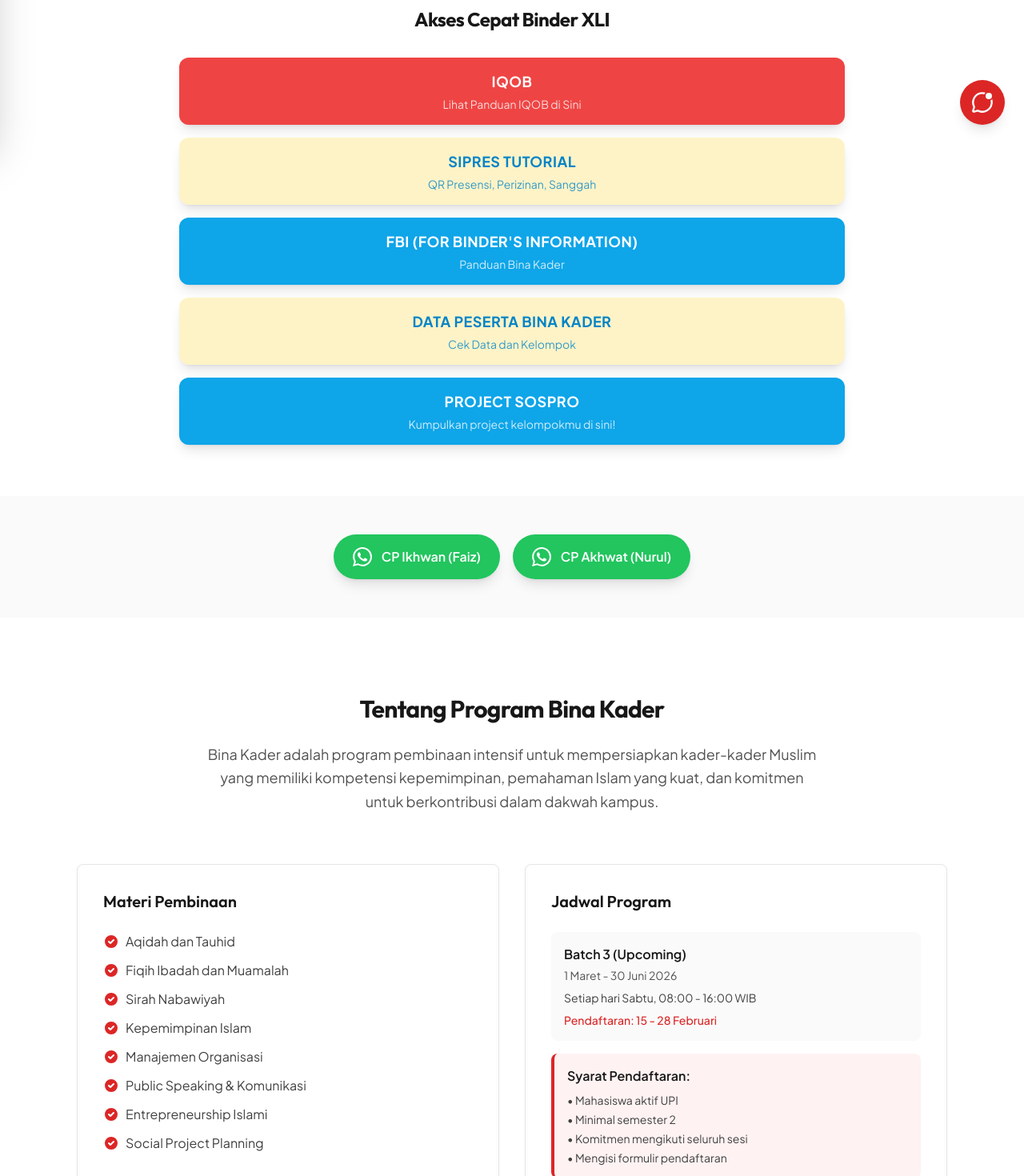
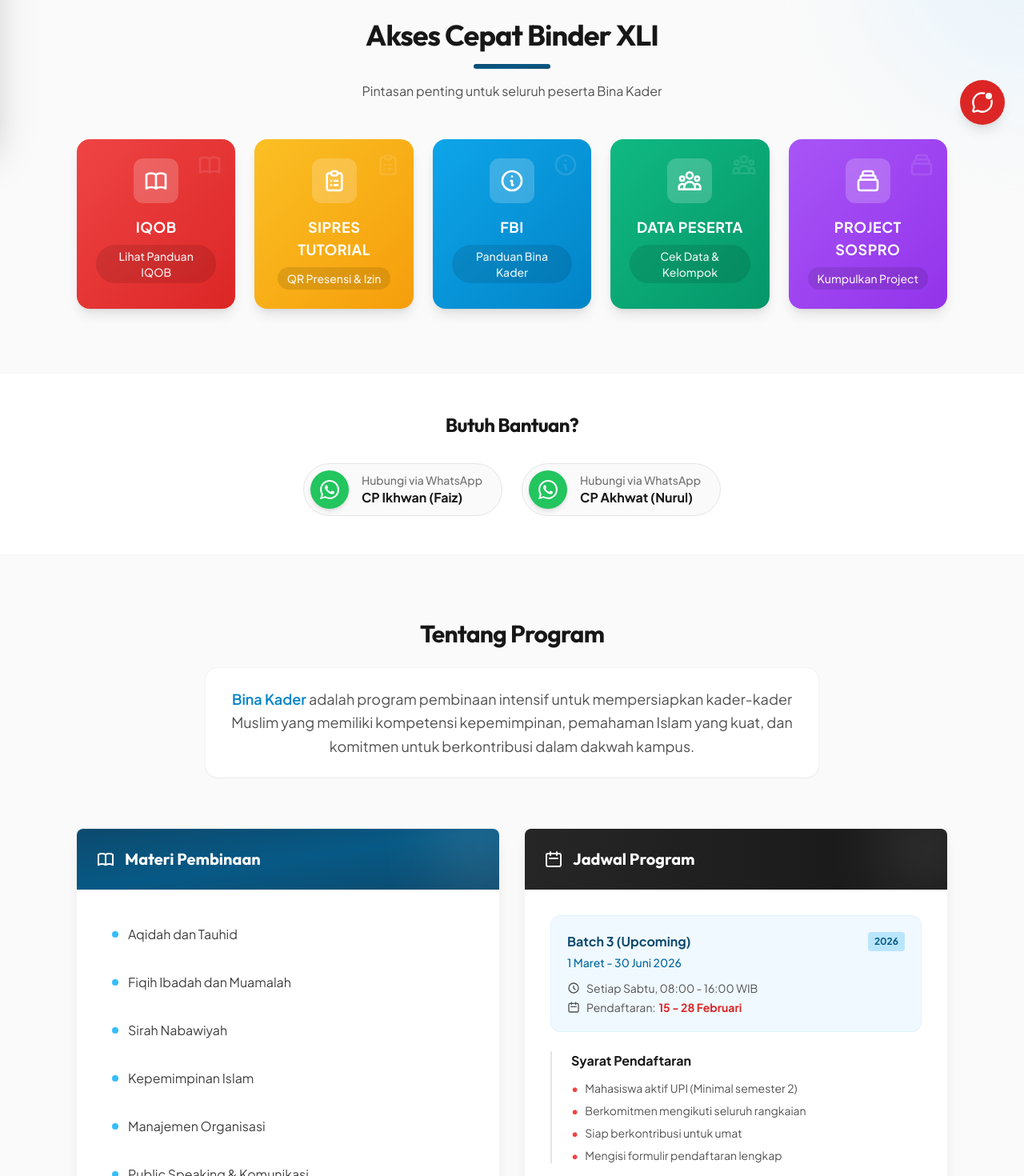
Before and after one commit to Muhtaromalbayt/tutorial-pai-upi, a Next.js app: page /program/bina-kader in a window 1280 px wide. Shown: the part 620-2090 px from the top of the page at 80% size. Built offline with nearby package versions, Linux system fonts and the light colour scheme.

Commit message:
feat: redesign Bina Kader page with modern cards and ocean theme

```diff
--- a/app/program/bina-kader/page.tsx
+++ b/app/program/bina-kader/page.tsx
@@ -4,44 +4,69 @@ import Link from "next/link";
 const quickLinks = [
     {
         title: "IQOB",
-        subtitle: "Lihat Panduan IQOB di Sini",
+        subtitle: "Lihat Panduan IQOB",
         url: "https://docs.google.com/document/d/1jiB84pmvKZSP2no5CxxWxKgL-az-JUZTonZWYjxg7MY/edit?usp=drivesdk",
-        color: "bg-red-500 hover:bg-red-600",
+        color: "from-red-500 to-red-600",
+        icon: (
+            <svg className="w-8 h-8 text-white" fill="none" stroke="currentColor" viewBox="0 0 24 24">
+                <path strokeLinecap="round" strokeLinejoin="round" strokeWidth={2} d="M12 6.253v13m0-13C10.832 5.477 9.246 5 7.5 5S4.168 5.477 3 6.253v13C4.168 18.477 5.754 18 7.5 18s3.332.477 4.5 1.253m0-13C13.168 5.477 14.754 5 16.5 5c1.747 0 3.332.477 4.5 1.253v13C19.832 18.477 18.247 18 16.5 18c-1.746 0-3.332.477-4.5 1.253" />
+            </svg>
+        )
     },
     {
         title: "SIPRES TUTORIAL",
-        subtitle: "QR Presensi, Perizinan, Sanggah",
+        subtitle: "QR Presensi & Izin",
         url: "https://bio.site/sipresbinderxli",
-        color: "bg-amber-100 hover:bg-amber-200 text-sky-600",
+        color: "from-amber-400 to-amber-500",
+        icon: (
+            <svg className="w-8 h-8 text-white" fill="none" stroke="currentColor" viewBox="0 0 24 24">
+                <path strokeLinecap="round" strokeLinejoin="round" strokeWidth={2} d="M9 5H7a2 2 0 00-2 2v12a2 2 0 002 2h10a2 2 0 002-2V7a2 2 0 00-2-2h-2M9 5a2 2 0 002 2h2a2 2 0 002-2M9 5a2 2 0 012-2h2a2 2 0 012 2m-3 7h3m-3 4h3m-6-4h.01M9 16h.01" />
+            </svg>
+        )
     },
     {
-        title: "FBI (For Binder's Information)",
+        title: "FBI",
         subtitle: "Panduan Bina Kader",
         url: "https://drive.google.com/drive/folders/1No1fiKbFD2OACPPfDO-_roZzcrz3JHhJ?usp=drive_link",
-        color: "bg-sky-500 hover:bg-sky-600",
+        color: "from-sky-500 to-sky-600",
+        icon: (
+            <svg className="w-8 h-8 text-white" fill="none" stroke="currentColor" viewBox="0 0 24 24">
+                <path strokeLinecap="round" strokeLinejoin="round" strokeWidth={2} d="M13 16h-1v-4h-1m1-4h.01M21 12a9 9 0 11-18 0 9 9 0 0118 0z" />
+            </svg>
+        )
     },
     {
-        title: "DATA PESERTA BINA KADER",
-        subtitle: "Cek Data dan Kelompok",
+        title: "DATA PESERTA",
+        subtitle: "Cek Data & Kelompok",
         url: "https://docs.google.com/spreadsheets/d/1WqwU6QTcGuQ5lUnVrGAU35CO4_M1Xc96SeGzc98fXJE/edit?usp=sharing",
-        color: "bg-amber-100 hover:bg-amber-200 text-sky-600",
+        color: "from-emerald-500 to-emerald-600",
+        icon: (
+            <svg className="w-8 h-8 text-white" fill="none" stroke="currentColor" viewBox="0 0 24 24">
+                <path strokeLinecap="round" strokeLinejoin="round" strokeWidth={2} d="M17 20h5v-2a3 3 0 00-5.356-1.857M17 20H7m10 0v-2c0-.656-.126-1.283-.356-1.857M7 20H2v-2a3 3 0 015.356-1.857M7 20v-2c0-.656.126-1.283.356-1.857m0 0a5.002 5.002 0 019.288 0M15 7a3 3 0 11-6 0 3 3 0 016 0zm6 3a2 2 0 11-4 0 2 2 0 014 0zM7 10a2 2 0 11-4 0 2 2 0 014 0z" />
+            </svg>
+        )
     },
     {
         title: "PROJECT SOSPRO",
-        subtitle: "Kumpulkan project kelompokmu di sini!",
+        subtitle: "Kumpulkan Project",
         url: "https://drive.google.com/folderview?id=1YpQN7ygIm5MXac3OypJCNlbyGfStA6I5",
-        color: "bg-sky-500 hover:bg-sky-600",
+        color: "from-purple-500 to-purple-600",
+        icon: (
+            <svg className="w-8 h-8 text-white" fill="none" stroke="currentColor" viewBox="0 0 24 24">
+                <path strokeLinecap="round" strokeLinejoin="round" strokeWidth={2} d="M19 11H5m14 0a2 2 0 012 2v6a2 2 0 01-2 2H5a2 2 0 01-2-2v-6a2 2 0 012-2m14 0V9a2 2 0 00-2-2M5 11V9a2 2 0 012-2m0 0V5a2 2 0 012-2h6a2 2 0 012 2v2M7 7h10" />
+            </svg>
+        )
     },
 ];
 
 const contactPersons = [
-    { name: "CP Ikhwan (Faiz)", phone: "+62895400530007" },
-    { name: "CP Akhwat (Nurul)", phone: "+6285182924117" },
+    { name: "CP Ikhwan (Faiz)", phone: "+62895400530007", gender: "male" },
+    { name: "CP Akhwat (Nurul)", phone: "+6285182924117", gender: "female" },
 ];
 
 export default function BinaKaderPage() {
     return (
-        <div>
+        <div className="bg-neutral-50 min-h-screen">
             <Hero
                 title="Bina Kader"
                 subtitle="BISA! BISA! BISA! YES! ALLAHUAKBAR!!"
@@ -49,23 +74,41 @@ export default function BinaKaderPage() {
             />
 
             {/* Quick Links Section */}
-            <section className="py-16 bg-white">
-                <div className="container-upi max-w-4xl">
-                    <h2 className="text-2xl font-bold text-neutral-900 text-center mb-8">
+            <section className="py-20 relative overflow-hidden">
+                <div className="absolute top-0 right-0 w-96 h-96 bg-ocean-100/50 rounded-full blur-3xl -mr-48 -mt-48 pointer-events-none" />
+                <div className="container-upi max-w-6xl relative z-10">
+                    <div className="text-center mb-12">
+                        <h2 className="text-3xl md:text-4xl font-bold text-neutral-900 mb-4 font-heading">
                             Akses Cepat Binder XLI
                         </h2>
-                    <div className="space-y-4">
+                        <div className="w-24 h-1.5 bg-gradient-ocean mx-auto rounded-full"></div>
+                        <p className="mt-4 text-neutral-600">
+                            Pintasan penting untuk seluruh peserta Bina Kader
+                        </p>
+                    </div>
+
+                    <div className="grid grid-cols-2 lg:grid-cols-5 gap-4 md:gap-6">
                         {quickLinks.map((link, i) => (
                             <Link
                                 key={i}
                                 href={link.url}
                                 target="_blank"
                                 rel="noopener noreferrer"
-                                className={`block w-full p-4 rounded-xl text-center transition-all transform hover:scale-[1.02] shadow-lg ${link.color} ${!link.color.includes('text-') ? 'text-white' : ''}`}
+                                className={`group relative p-6 rounded-2xl bg-gradient-to-br ${link.color} shadow-lg hover:shadow-xl transition-all duration-300 transform hover:-translate-y-1 overflow-hidden`}
                             >
-                                <div className="font-bold text-lg uppercase tracking-wide">{link.title}</div>
-                                <div className={`text-sm mt-1 ${link.color.includes('text-') ? 'opacity-80' : 'text-white/80'}`}>
+                                <div className="absolute top-0 right-0 p-4 opacity-10 group-hover:opacity-20 transition-opacity transform group-hover:scale-110 duration-500">
+                                    {link.icon}
+                                </div>
+                                <div className="relative z-10 flex flex-col items-center text-center">
+                                    <div className="mb-4 p-3 bg-white/20 rounded-xl backdrop-blur-sm">
+                                        {link.icon}
+                                    </div>
+                                    <div className="font-bold text-white text-base md:text-lg uppercase tracking-wide leading-tight mb-2">
+                                        {link.title}
+                                    </div>
+                                    <div className="text-xs md:text-sm text-white/90 font-medium bg-black/10 px-3 py-1 rounded-full backdrop-blur-sm">
                                         {link.subtitle}
+                                    </div>
                                 </div>
                             </Link>
                         ))}
@@ -74,21 +117,27 @@ export default function BinaKaderPage() {
             </section>
 
             {/* Contact Person Section */}
-            <section className="py-12 bg-neutral-50">
-                <div className="container-upi max-w-4xl">
-                    <div className="flex flex-col sm:flex-row gap-4 justify-center">
+            <section className="py-12 bg-white border-y border-neutral-100">
+                <div className="container-upi max-w-4xl text-center">
+                    <h2 className="text-2xl font-bold text-neutral-900 mb-8 font-heading">Butuh Bantuan?</h2>
+                    <div className="flex flex-col sm:flex-row gap-6 justify-center">
                         {contactPersons.map((cp, i) => (
                             <Link
                                 key={i}
                                 href={`https://wa.me/${cp.phone.replace(/\+/g, '')}`}
                                 target="_blank"
                                 rel="noopener noreferrer"
-                                className="flex items-center justify-center gap-3 px-6 py-4 bg-green-500 hover:bg-green-600 text-white rounded-full transition-all transform hover:scale-105 shadow-lg"
+                                className="group flex items-center p-2 pr-6 bg-neutral-50 hover:bg-green-50 rounded-full border border-neutral-200 hover:border-green-200 transition-all duration-300 hover:shadow-md"
                             >
+                                <div className="w-12 h-12 bg-green-500 rounded-full flex items-center justify-center text-white mr-4 shadow-md group-hover:scale-110 transition-transform">
                                     <svg className="w-6 h-6" fill="currentColor" viewBox="0 0 24 24">
                                         <path d="M17.472 14.382c-.297-.149-1.758-.867-2.03-.967-.273-.099-.471-.148-.67.15-.197.297-.767.966-.94 1.164-.173.199-.347.223-.644.075-.297-.15-1.255-.463-2.39-1.475-.883-.788-1.48-1.761-1.653-2.059-.173-.297-.018-.458.13-.606.134-.133.298-.347.446-.52.149-.174.198-.298.298-.497.099-.198.05-.371-.025-.52-.075-.149-.669-1.612-.916-2.207-.242-.579-.487-.5-.669-.51-.173-.008-.371-.01-.57-.01-.198 0-.52.074-.792.372-.272.297-1.04 1.016-1.04 2.479 0 1.462 1.065 2.875 1.213 3.074.149.198 2.096 3.2 5.077 4.487.709.306 1.262.489 1.694.625.712.227 1.36.195 1.871.118.571-.085 1.758-.719 2.006-1.413.248-.694.248-1.289.173-1.413-.074-.124-.272-.198-.57-.347m-5.421 7.403h-.004a9.87 9.87 0 01-5.031-1.378l-.361-.214-3.741.982.998-3.648-.235-.374a9.86 9.86 0 01-1.51-5.26c.001-5.45 4.436-9.884 9.888-9.884 2.64 0 5.122 1.03 6.988 2.898a9.825 9.825 0 012.893 6.994c-.003 5.45-4.437 9.884-9.885 9.884m8.413-18.297A11.815 11.815 0 0012.05 0C5.495 0 .16 5.335.157 11.892c0 2.096.547 4.142 1.588 5.945L.057 24l6.305-1.654a11.882 11.882 0 005.683 1.448h.005c6.554 0 11.89-5.335 11.893-11.893a11.821 11.821 0 00-3.48-8.413z" />
                                     </svg>
-                                <span className="font-semibold">{cp.name}</span>
+                                </div>
+                                <div className="text-left">
+                                    <div className="text-sm text-neutral-500 font-medium">Hubungi via WhatsApp</div>
+                                    <div className="font-bold text-neutral-900 group-hover:text-green-600 transition-colors">{cp.name}</div>
+                                </div>
                             </Link>
                         ))}
                     </div>
@@ -96,21 +145,29 @@ export default function BinaKaderPage() {
             </section>
 
             {/* Program Info Section */}
-            <section className="section-academic">
+            <section className="py-20">
                 <div className="container-upi max-w-6xl">
                     <div className="max-w-3xl mx-auto text-center mb-16">
-                        <h2 className="text-3xl font-bold text-neutral-900 mb-6">
-                            Tentang Program Bina Kader
+                        <h2 className="text-3xl font-bold text-neutral-900 mb-6 font-heading">
+                            Tentang Program
                         </h2>
-                        <p className="text-lg text-neutral-600 leading-relaxed">
-                            Bina Kader adalah program pembinaan intensif untuk mempersiapkan kader-kader Muslim yang memiliki kompetensi kepemimpinan, pemahaman Islam yang kuat, dan komitmen untuk berkontribusi dalam dakwah kampus.
+                        <p className="text-lg text-neutral-600 leading-relaxed bg-white p-6 rounded-2xl shadow-sm border border-neutral-100">
+                            <span className="font-semibold text-ocean-600">Bina Kader</span> adalah program pembinaan intensif untuk mempersiapkan kader-kader Muslim yang memiliki kompetensi kepemimpinan, pemahaman Islam yang kuat, dan komitmen untuk berkontribusi dalam dakwah kampus.
                         </p>
                     </div>
 
                     <div className="grid grid-cols-1 md:grid-cols-2 gap-8 mb-16">
-                        <div className="card-academic p-8">
-                            <h3 className="text-xl font-semibold text-neutral-900 mb-6">Materi Pembinaan</h3>
-                            <ul className="space-y-3">
+                        {/* Materi Card */}
+                        <div className="card-academic overflow-hidden group border-0 shadow-lg ring-1 ring-neutral-100">
+                            <div className="bg-gradient-ocean p-6 text-white relative overflow-hidden">
+                                <div className="absolute top-0 right-0 w-32 h-32 bg-white/10 rounded-full blur-2xl -mr-10 -mt-10" />
+                                <h3 className="text-xl font-bold font-heading relative z-10 flex items-center">
+                                    <svg className="w-6 h-6 mr-3" fill="none" stroke="currentColor" viewBox="0 0 24 24"><path strokeLinecap="round" strokeLinejoin="round" strokeWidth={2} d="M12 6.253v13m0-13C10.832 5.477 9.246 5 7.5 5S4.168 5.477 3 6.253v13C4.168 18.477 5.754 18 7.5 18s3.332.477 4.5 1.253m0-13C13.168 5.477 14.754 5 16.5 5c1.747 0 3.332.477 4.5 1.253v13C19.832 18.477 18.247 18 16.5 18c-1.746 0-3.332.477-4.5 1.253" /></svg>
+                                    Materi Pembinaan
+                                </h3>
+                            </div>
+                            <div className="p-8 bg-white">
+                                <ul className="grid grid-cols-1 gap-3">
                                     {[
                                         "Aqidah dan Tauhid",
                                         "Fiqih Ibadah dan Muamalah",
@@ -121,33 +178,58 @@ export default function BinaKaderPage() {
                                         "Entrepreneurship Islami",
                                         "Social Project Planning"
                                     ].map((materi, i) => (
-                                    <li key={i} className="flex items-center text-neutral-700">
-                                        <svg className="w-5 h-5 text-primary-600 mr-2" fill="currentColor" viewBox="0 0 20 20">
-                                            <path fillRule="evenodd" d="M10 18a8 8 0 100-16 8 8 0 000 16zm3.707-9.293a1 1 0 00-1.414-1.414L9 10.586 7.707 9.293a1 1 0 00-1.414 1.414l2 2a1 1 0 001.414 0l4-4z" clipRule="evenodd" />
-                                        </svg>
+                                        <li key={i} className="flex items-center text-neutral-700 p-3 rounded-lg hover:bg-neutral-50 transition-colors">
+                                            <div className="w-2 h-2 rounded-full bg-ocean-400 mr-3" />
                                             {materi}
                                         </li>
                                     ))}
                                 </ul>
                             </div>
+                        </div>
 
-                        <div className="card-academic p-8">
-                            <h3 className="text-xl font-semibold text-neutral-900 mb-6">Jadwal Program</h3>
-                            <div className="space-y-4">
-                                <div className="p-4 bg-neutral-50 rounded-lg">
-                                    <div className="font-semibold text-neutral-900 mb-1">Batch 3 (Upcoming)</div>
-                                    <div className="text-sm text-neutral-600 mb-2">1 Maret - 30 Juni 2026</div>
-                                    <div className="text-sm text-neutral-700">Setiap hari Sabtu, 08:00 - 16:00 WIB</div>
-                                    <div className="text-sm text-primary-600 font-medium mt-2">Pendaftaran: 15 - 28 Februari</div>
+                        {/* Jadwal Card */}
+                        <div className="card-academic overflow-hidden group border-0 shadow-lg ring-1 ring-neutral-100">
+                            <div className="bg-gradient-to-r from-neutral-800 to-neutral-900 p-6 text-white relative overflow-hidden">
+                                <div className="absolute top-0 right-0 w-32 h-32 bg-white/10 rounded-full blur-2xl -mr-10 -mt-10" />
+                                <h3 className="text-xl font-bold font-heading relative z-10 flex items-center">
+                                    <svg className="w-6 h-6 mr-3" fill="none" stroke="currentColor" viewBox="0 0 24 24"><path strokeLinecap="round" strokeLinejoin="round" strokeWidth={2} d="M8 7V3m8 4V3m-9 8h10M5 21h14a2 2 0 002-2V7a2 2 0 00-2-2H5a2 2 0 00-2 2v12a2 2 0 002 2z" /></svg>
+                                    Jadwal Program
+                                </h3>
                             </div>
-                                <div className="p-4 bg-primary-50 rounded-lg border-l-4 border-primary-600">
-                                    <div className="font-semibold text-neutral-900 mb-2">Syarat Pendaftaran:</div>
-                                    <ul className="text-sm text-neutral-700 space-y-1">
-                                        <li>• Mahasiswa aktif UPI</li>
-                                        <li>• Minimal semester 2</li>
-                                        <li>• Komitmen mengikuti seluruh sesi</li>
-                                        <li>• Mengisi formulir pendaftaran</li>
+                            <div className="p-8 bg-white h-full">
+                                <div className="space-y-6">
+                                    <div className="p-5 bg-ocean-50 rounded-xl border border-ocean-100">
+                                        <div className="font-bold text-ocean-900 mb-1 flex justify-between items-center">
+                                            <span>Batch 3 (Upcoming)</span>
+                                            <span className="text-xs bg-ocean-200 text-ocean-800 px-2 py-1 rounded">2026</span>
+                                        </div>
+                                        <div className="text-sm text-ocean-700 mb-3 font-medium">1 Maret - 30 Juni 2026</div>
+                                        <div className="flex items-center text-sm text-neutral-600 mb-1">
+                                            <svg className="w-4 h-4 mr-2" fill="none" stroke="currentColor" viewBox="0 0 24 24"><path strokeLinecap="round" strokeLinejoin="round" strokeWidth={2} d="M12 8v4l3 3m6-3a9 9 0 11-18 0 9 9 0 0118 0z" /></svg>
+                                            Setiap Sabtu, 08:00 - 16:00 WIB
+                                        </div>
+                                        <div className="flex items-center text-sm text-neutral-600">
+                                            <svg className="w-4 h-4 mr-2" fill="none" stroke="currentColor" viewBox="0 0 24 24"><path strokeLinecap="round" strokeLinejoin="round" strokeWidth={2} d="M8 7V3m8 4V3m-9 8h10M5 21h14a2 2 0 002-2V7a2 2 0 00-2-2H5a2 2 0 00-2 2v12a2 2 0 002 2z" /></svg>
+                                            Pendaftaran: <span className="text-primary-600 font-bold ml-1">15 - 28 Februari</span>
+                                        </div>
+                                    </div>
+
+                                    <div className="relative pl-6 border-l-2 border-neutral-200">
+                                        <div className="font-bold text-neutral-900 mb-3">Syarat Pendaftaran</div>
+                                        <ul className="space-y-2 text-sm text-neutral-600">
+                                            {[
+                                                "Mahasiswa aktif UPI (Minimal semester 2)",
+                                                "Berkomitmen mengikuti seluruh rangkaian",
+                                                "Siap berkontribusi untuk umat",
+                                                "Mengisi formulir pendaftaran lengkap"
+                                            ].map((syarat, i) => (
+                                                <li key={i} className="flex items-start">
+                                                    <span className="mr-2 text-primary-500 font-bold">•</span>
+                                                    {syarat}
+                                                </li>
+                                            ))}
                                         </ul>
+                                    </div>
                                 </div>
                             </div>
                         </div>
```
Lines whose indentation alone changed are shown as unchanged.
